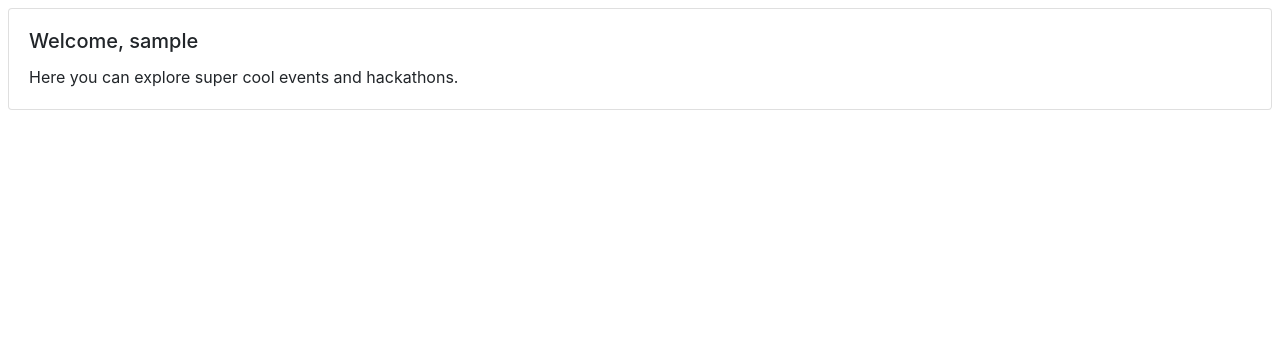
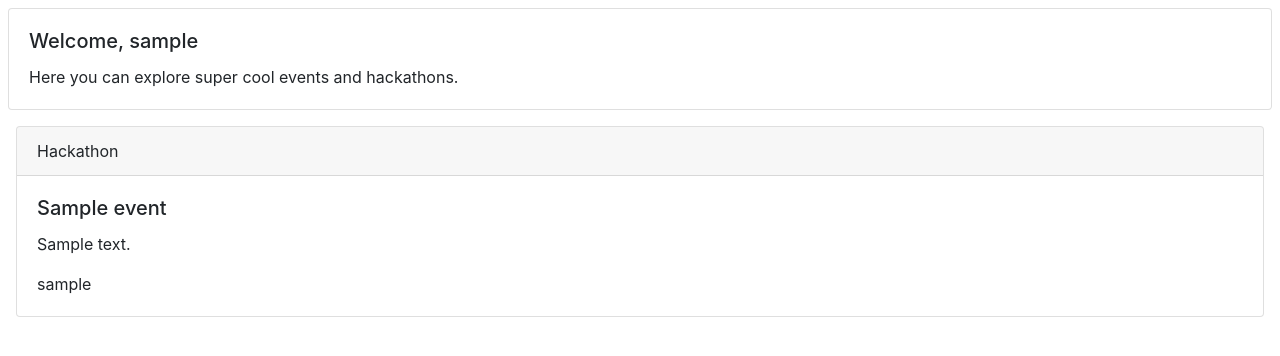
Before and after one commit to vinayak25/mlh, a Django app: page /custom_auth/profile/ in a window 1280 px wide. Shown: the part 56-412 px from the top of the page. Run offline with Django 3.2, Linux system fonts and the light colour scheme; a user stored in the database is signed in; tables that the repository leaves empty hold one stand-in row (values such as "Sample post").

Commit message:
MODIFY custom_auth views.py

```diff
--- a/custom_auth/views.py
+++ b/custom_auth/views.py
@@ -4,7 +4,7 @@ from django.contrib.auth import authenticate, login
 from django.contrib.auth.models import User
 from custom_auth.models import Role
 from django.contrib.auth.decorators import login_required
-
+from events.models import Event
 
 def login_view(request):
     if request.method == 'POST':
@@ -33,10 +33,12 @@ def register_view_attendee(request):
             password = form.cleaned_data['password']
             user = User.objects.create_user(
                 username=username, password=password)
+            user.role_set.add(ROle.objects.get(id=2))
             return redirect("/")
     form = RegisterForm()
     return render(request, 'register.html', {'form': form})
 
 @login_required(login_url='/custom_auth/login')
 def profile(request):
-    return render(request, 'profile.html', { 'user': request.user })
+    events = Event.objects.all()
+    return render(request, 'profile.html', { 'user': request.user, 'events': events })
--- a/templates/profile.html
+++ b/templates/profile.html
@@ -39,6 +39,23 @@
             <p class="card-text">Here you can explore super cool events and hackathons.</p>
         </div>
     </div>
+
+    {% for event in events %}
+        <div class="card m-3">
+            <div class="card-header">
+                {% if event.type == 1 %}
+                    Technial Event
+                {% else %}
+                    Hackathon
+                {% endif %}
+            </div>
+            <div class="card-body">
+                <h5 class="card-title">{{ event.name }}</h5>
+                <p class="card-text">{{ event.description }}</p>
+                <p class="card-text">{{ event.user.username }}</p>
+            </div>
+        </div>
+    {% endfor %}
   </main>
 </body>
 </html>
```
